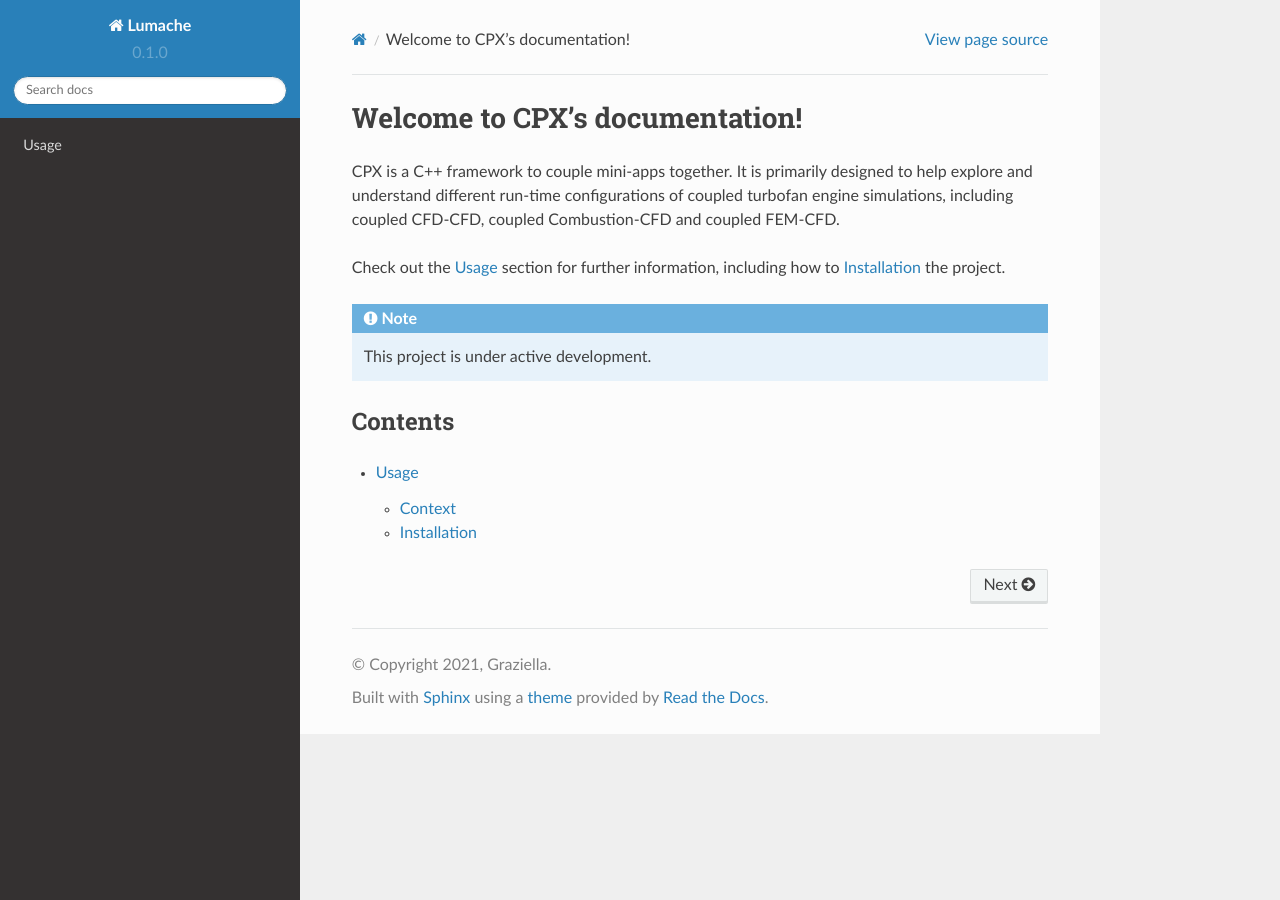
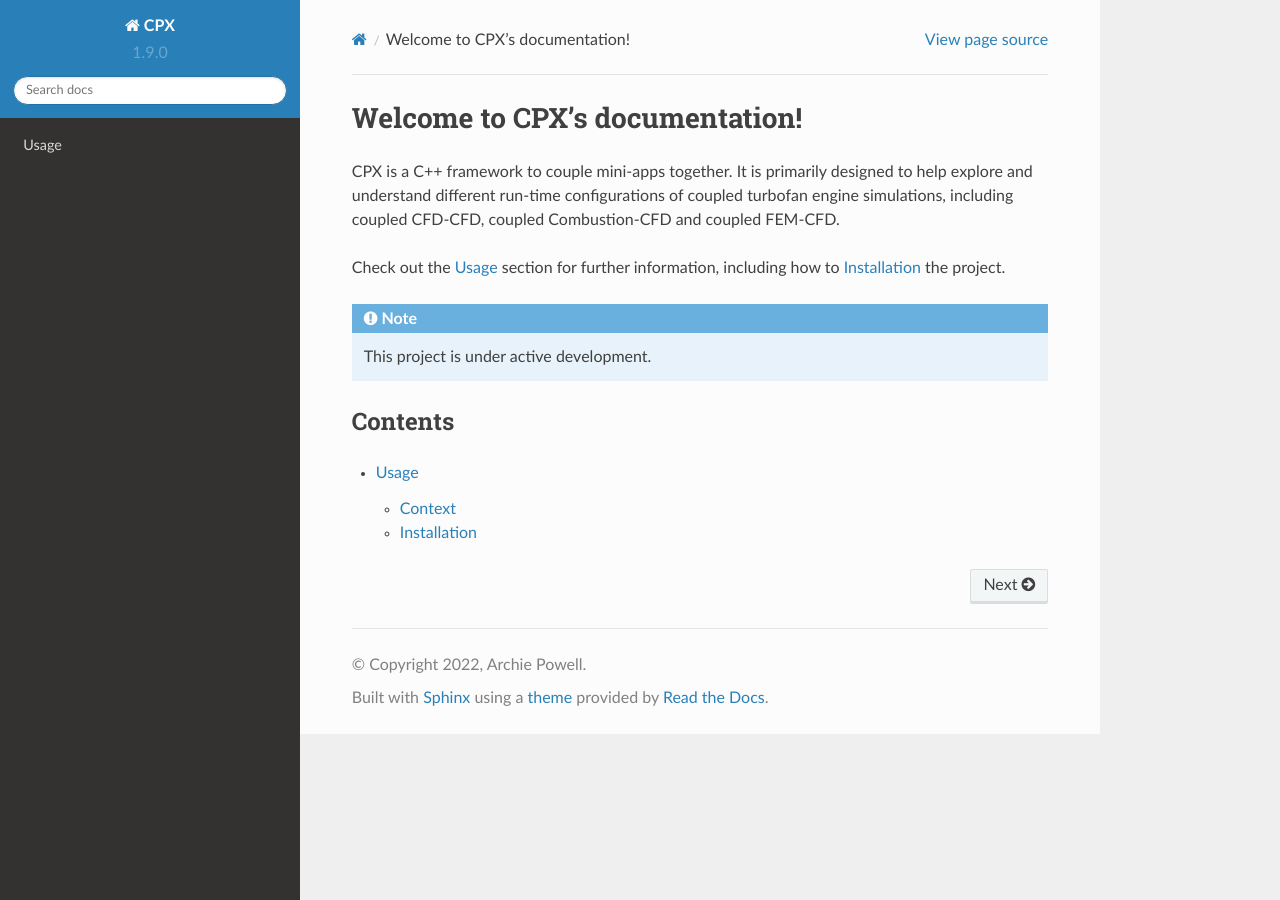
Before and after one commit to warwick-hpsc/CPX-docs, a Sphinx documentation site: the page built from docs/source/index.rst, in a window 1280 px wide. Built offline with Sphinx 7.4.7 and the Read the Docs theme 2.0.0, drawn with Linux system fonts in a browser that asks for light colours.

Commit message:
Update conf.py
Updated with CPX details

```diff
--- a/docs/source/conf.py
+++ b/docs/source/conf.py
@@ -2,12 +2,12 @@
 
 # -- Project information
 
-project = 'Lumache'
-copyright = '2021, Graziella'
-author = 'Graziella'
+project = 'CPX'
+copyright = '2022, Archie Powell'
+author = 'Archie Powell'
 
-release = '0.1'
-version = '0.1.0'
+release = '1.9'
+version = '1.9.0'
 
 # -- General configuration
 
```
